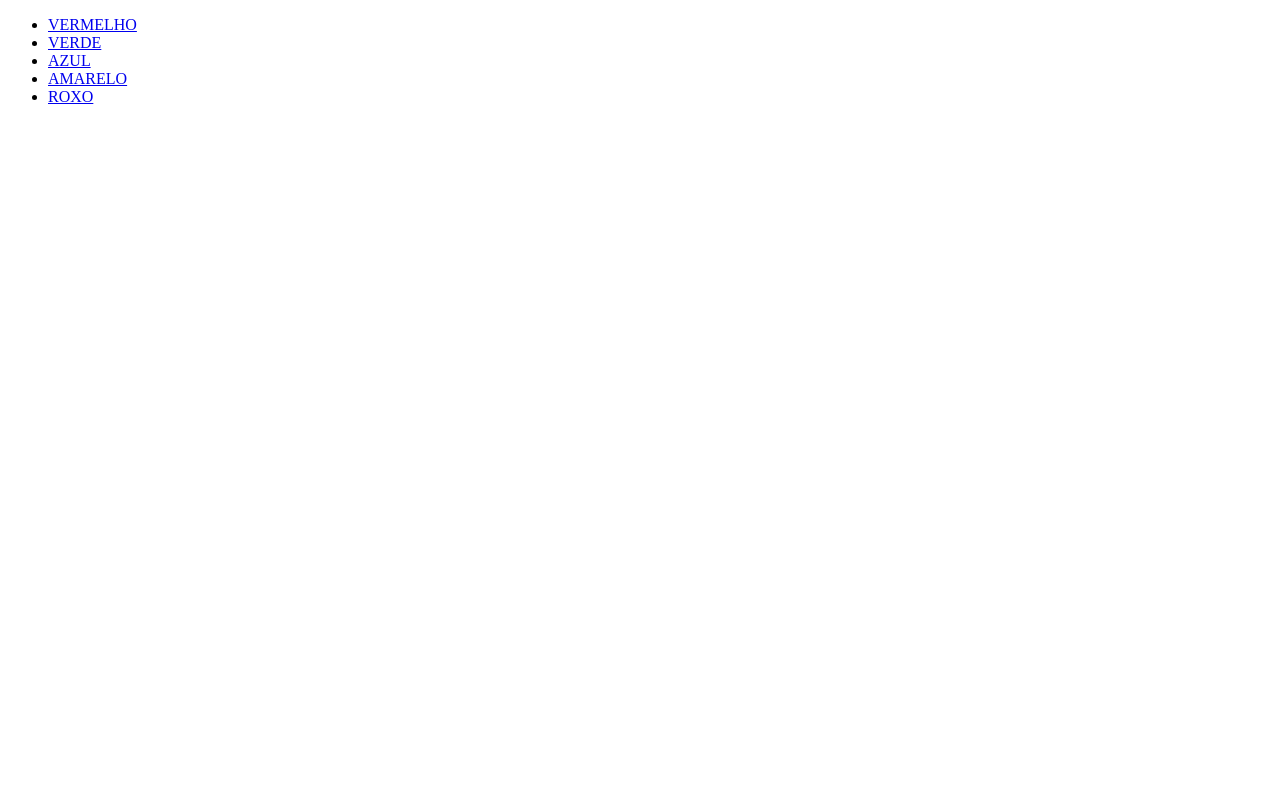
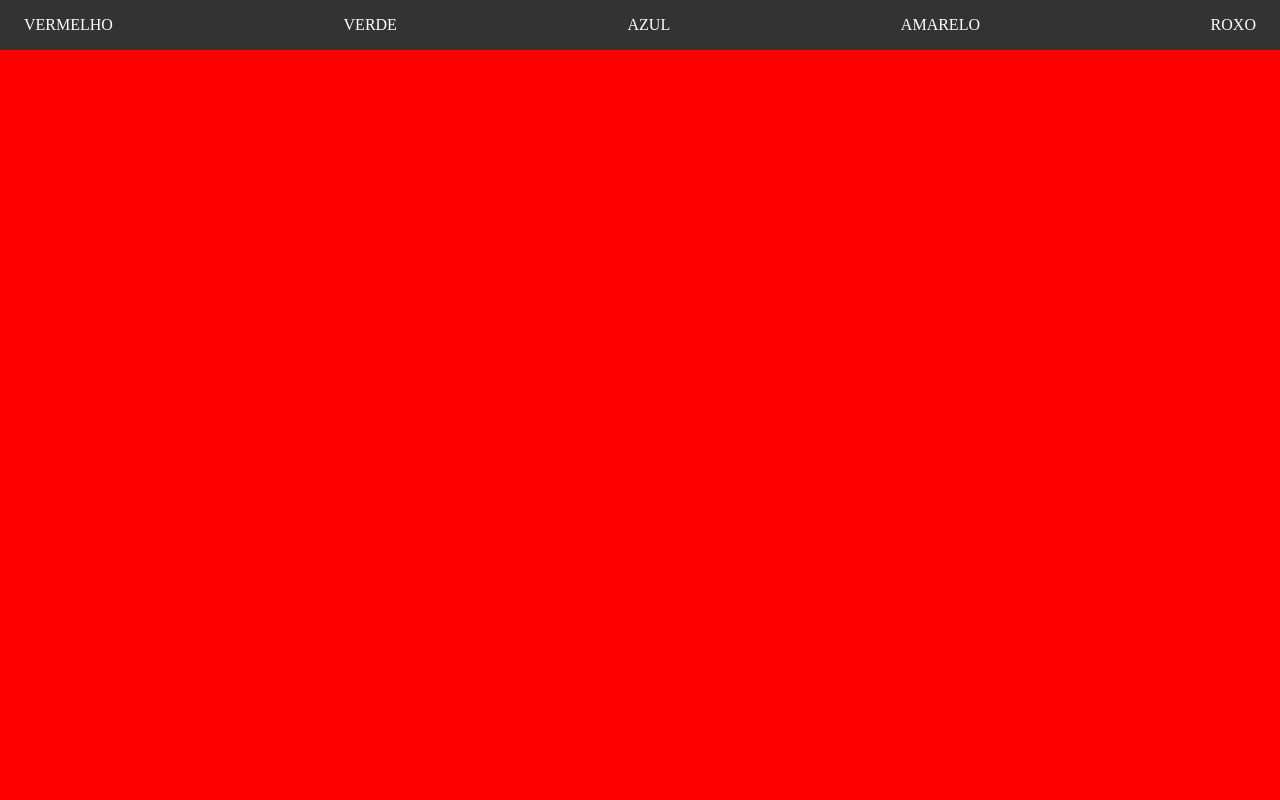
Before and after one commit to kbueno011/site-vertical, a plain HTML site: page index.html in a window 1280 px wide. Shown: the top 800 px of the page. Drawn offline with Linux system fonts and the light colour scheme.

Commit message:
ëstrutura concluida

```diff
--- a/index.html
+++ b/index.html
@@ -4,18 +4,18 @@
     <meta charset="UTF-8">
     <meta http-equiv="X-UA-Compatible" content="IE=edge">
     <meta name="viewport" content="width=device-width, initial-scale=1.0">
-    <link rel="stylesheet" href="style.css">
+    <link rel="stylesheet" href="./style.css">
     <title>Site vertical</title>
 </head>
 <body>
     <header>
         <nav>
             <ul>
-                <li><a href="#">VERMELHO</a></li>
-                <li><a href="#">VERDE</a></li>
-                <li><a href="#">AZUL</a></li>
-                <li><a href="#">AMARELO</a></li>
-                <li><a href="#">ROXO</a></li>
+                <li><a href="#vermelho">VERMELHO</a></li>
+                <li><a href="#verde">VERDE</a></li>
+                <li><a href="#azul">AZUL</a></li>
+                <li><a href="#amarelo">AMARELO</a></li>
+                <li><a href="#roxo">ROXO</a></li>
             </ul>
         </nav>
 
--- a/style.css
+++ b/style.css
@@ -0,0 +1,61 @@
+/* Zerando a pagina total */
+* {
+    padding: 0;
+    margin: 0;
+    box-sizing: border-box;
+}
+/* Zerando o link*/
+a{
+    text-decoration: none;
+}
+
+ul, ol, li {
+    list-style: none;
+}
+
+html, body{
+    scroll-behavior: smooth;
+}
+
+header{
+    position: fixed;
+    width: 100vw;
+    background-color:#333;
+    padding: 16px;
+
+}
+
+header nav ul {
+    display: flex;
+    justify-content: space-between;
+}
+
+header nav a {
+    color: white;
+    padding: 8px;
+}
+
+header nav a:hover{
+    background-color: tomato;
+    transition: 1s;
+}
+
+.grupo {
+    height: 100vh;
+}
+
+#vermelho{
+    background-color: red;
+}
+#verde{
+    background-color: green;
+}
+#azul{
+    background-color: blue;
+}
+#amarelo{
+    background-color: yellow;
+}
+#roxo{
+    background-color: purple;
+}
```
